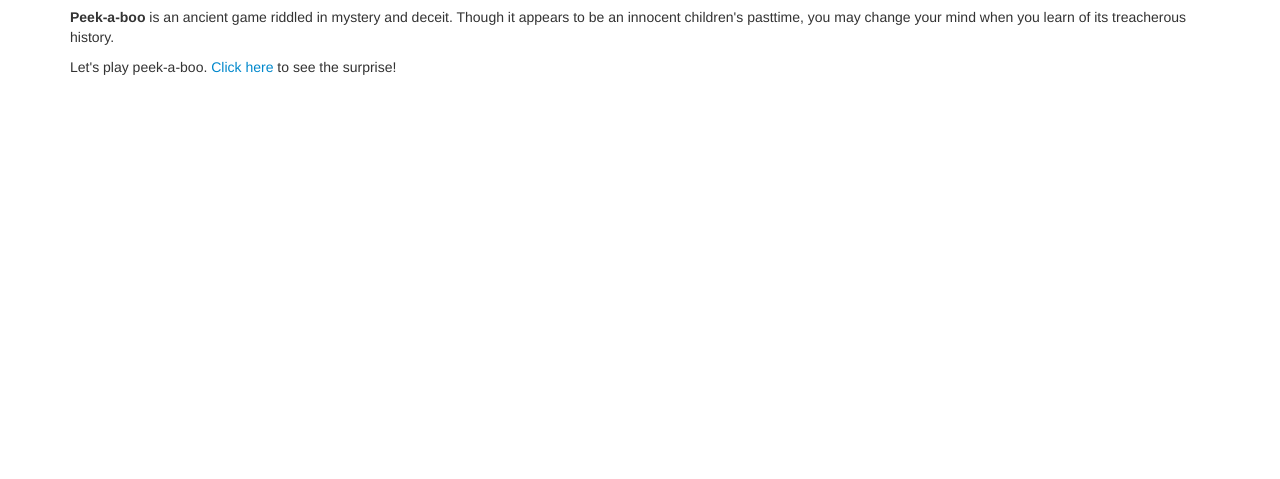
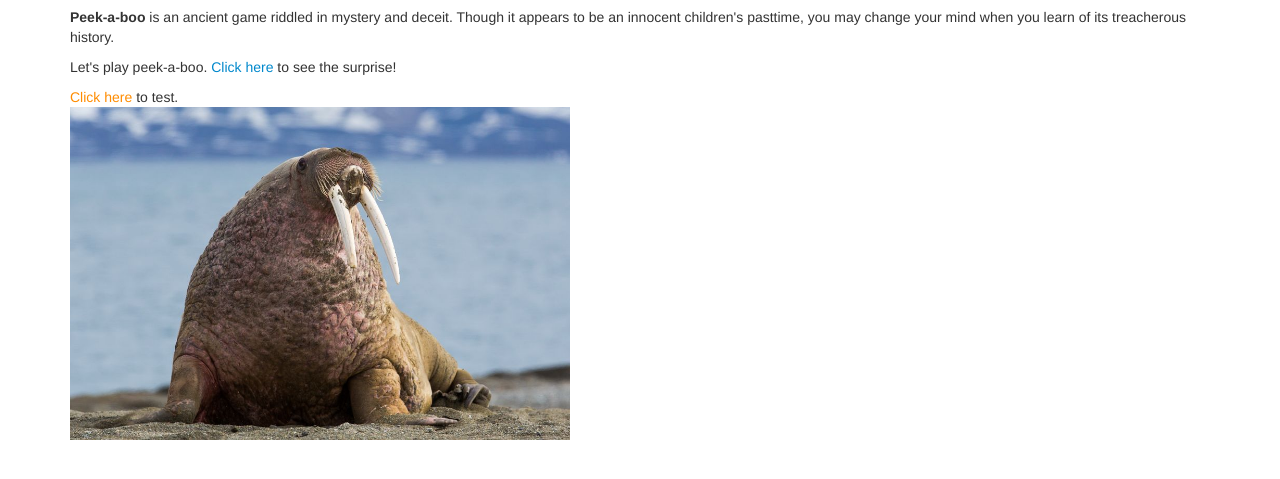
Before and after one commit to bryantwang1/peek-a-boo, a plain HTML site: page index.html in a window 1280 px wide. Shown: the part 63-542 px from the top of the page. Drawn offline with Linux system fonts and the light colour scheme.

Commit message:
Add content to test simple effects in jquery.

```diff
--- a/css/styles.css
+++ b/css/styles.css
@@ -1,5 +1,9 @@
 #initially-hidden {
   display:none;
+}
+
+#testing img {
+  width: 500px;
 }
 
 .clickable {
@@ -10,3 +14,12 @@
 .clickable:hover {
   text-decoration: underline;
 }
+
+.testable {
+  cursor: pointer;
+  color: darkorange;
+}
+
+.testable:hover {
+  text-decoration: underline;
+}
--- a/index.html
+++ b/index.html
@@ -9,6 +9,7 @@
   </head>
   <body>
     <div class="container">
+
       <h1>Peek-a-boo</h1>
         <p><strong>Peek-a-boo</strong> is an ancient game riddled in mystery and deceit. Though it appears to be an innocent children's pasttime, you may change your mind when you learn of its treacherous history.</p>
 
@@ -20,6 +21,12 @@
         <p>What a cute walrus! <span class="clickable">Click here</span> to hide her again.</p>
         <img src="img/walrus.jpg">
       </div>
+
+      <span class="testable">Click here</span> to test.
+      <div id="testing">
+        <img src="img/walrus.jpg">
+      </div>
+
     </div>
   </body>
 </html>
--- a/js/scripts.js
+++ b/js/scripts.js
@@ -3,4 +3,7 @@ $(function() {
     $("#initially-hidden").toggle();
     $("#initially-showing").toggle();
   });
+  $(".testable").click(function() {
+    $("#testing").slideToggle();
+  });
 });
```
